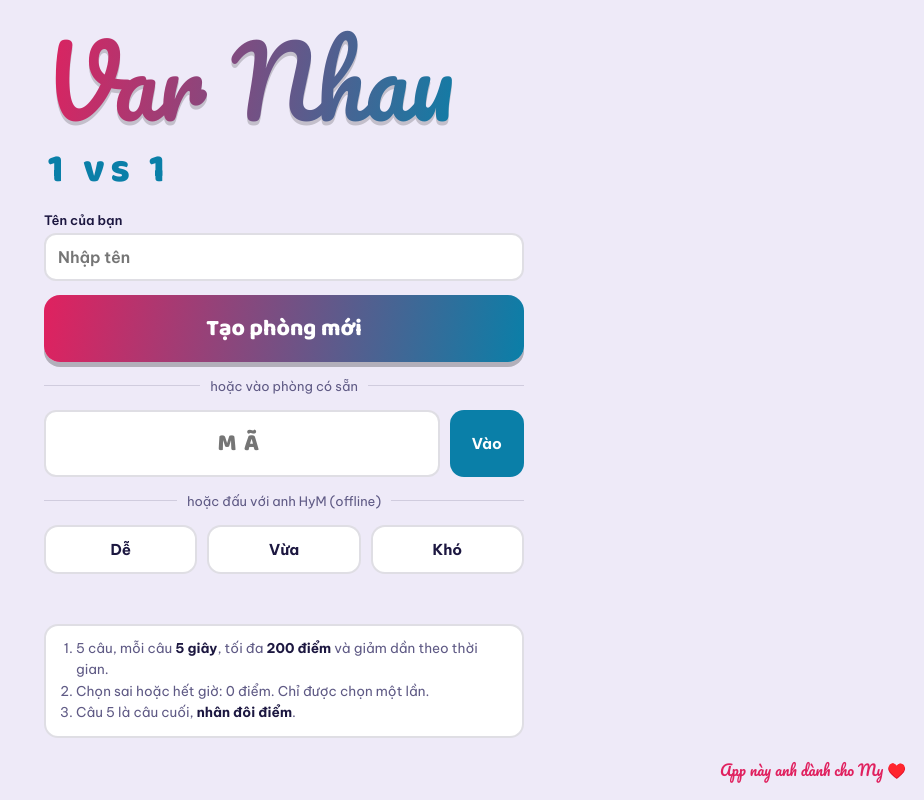
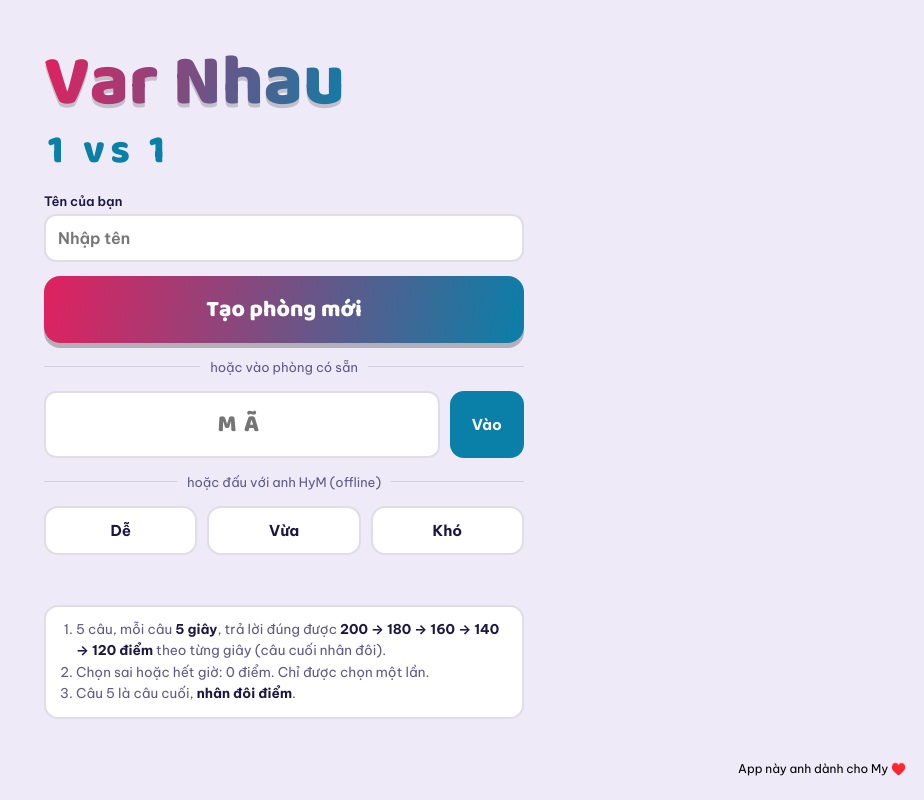
Before and after one commit to Huy150918/Dau-tri-online, a website: page index.html in a window 1280 px wide. Shown: the whole page, without its empty margins (356-1280 px from the left). Drawn offline with Linux system fonts and the light colour scheme.

Commit message:
Update index.html

```diff
--- a/index.html
+++ b/index.html
@@ -17,7 +17,7 @@ button{font:inherit;color:inherit;cursor:pointer;touch-action:manipulation}
 .screen{height:100%;overflow-y:auto;padding:20px 18px 24px;display:flex;flex-direction:column;align-items:center}
 .wrap{width:100%;max-width:480px;margin:auto 0}
 .logo{font-family:"Baloo 2",system-ui,sans-serif;font-weight:800;margin:0 0 22px;line-height:1}
-.logo .a{display:inline-block;font-family:Pacifico,"Baloo 2",cursive;font-weight:400;font-size:clamp(56px,18vw,96px);line-height:1.25;padding:0 .12em .1em 0;background:linear-gradient(100deg,var(--me),var(--op));-webkit-background-clip:text;background-clip:text;color:transparent;-webkit-text-fill-color:transparent;filter:drop-shadow(0 4px 0 rgba(0,0,0,.18))}
+.logo .a{display:inline-block;font-family:"Baloo 2",system-ui,sans-serif;font-weight:800;font-size:clamp(44px,14vw,72px);line-height:1.1;padding:0 .12em .1em 0;background:linear-gradient(100deg,var(--me),var(--op));-webkit-background-clip:text;background-clip:text;color:transparent;-webkit-text-fill-color:transparent;filter:drop-shadow(0 4px 0 rgba(0,0,0,.18))}
 .logo .b{display:inline-block;font-size:clamp(26px,8vw,40px);letter-spacing:.14em;color:var(--op);margin-left:.1em}
 .sub{color:var(--muted);margin:0 0 20px;font-size:15px;line-height:1.5}
 label{display:block;font-size:13px;font-weight:600;margin:0 0 5px}
@@ -32,7 +32,8 @@ input:focus-visible,button:focus-visible{outline:3px solid var(--gold);outline-o
 .joinrow input{text-transform:uppercase;letter-spacing:.3em;text-align:center;font-family:"Baloo 2",sans-serif;font-size:24px;font-weight:800}
 .joinrow .ghost{width:auto;padding:0 20px;background:var(--op);color:#fff;border-color:transparent}
 .bots{display:grid;grid-template-columns:repeat(3,1fr);gap:10px}
-.foot{align-self:stretch;margin-top:18px;text-align:right;font-family:Pacifico,"Baloo 2",cursive;font-weight:400;font-size:15px;color:var(--me)}
+.foot{align-self:stretch;margin-top:18px;text-align:right;font-family:inherit;font-weight:400;font-size:12px;color:#000}
+@media (prefers-color-scheme:dark){.foot{color:var(--ink)}}
 .err{min-height:22px;color:var(--bad);font-weight:600;font-size:14px;margin-top:10px;text-align:center}
 .rules{margin:18px 0 0;padding:12px 14px 12px 30px;border-radius:14px;background:var(--card);border:2px solid var(--line);font-size:13.5px;line-height:1.6;color:var(--muted)}
 .rules b{color:var(--ink)}
@@ -117,7 +118,7 @@ body.final .bar{outline:2px solid var(--gold);outline-offset:2px}
     </div>
     <div class="err" id="err" role="alert"></div>
     <ol class="rules">
-      <li>5 câu, mỗi câu <b>5 giây</b>, tối đa <b>200 điểm</b> và giảm dần theo thời gian.</li>
+      <li>5 câu, mỗi câu <b>5 giây</b>, trả lời đúng được <b>200 → 180 → 160 → 140 → 120 điểm</b> theo từng giây (câu cuối nhân đôi).</li>
       <li>Chọn sai hoặc hết giờ: 0 điểm. Chỉ được chọn một lần.</li>
       <li>Câu 5 là câu cuối, <b>nhân đôi điểm</b>.</li>
     </ol>
@@ -279,7 +280,7 @@ function onRound(d){
   const q=$("#q");
   let c=3;
   (function tick(){
-    if(c>0){q.className="qtext count";q.style.animation="none";void q.offsetWidth;q.style.animation="";q.textContent=String(c);beep(520,.12,"square",.04);c--;later(tick,650);}
+    if(c>0){q.className="qtext count";q.style.animation="none";void q.offsetWidth;q.style.animation="";q.textContent=String(c);beep(520,.12,"square",.04);c--;later(tick,400);}
     else{q.className="qtext";q.textContent="Sẵn sàng…";}
   })();
 }
@@ -296,7 +297,7 @@ function loop(){
   if(t>=MAXT){$("#bar").style.setProperty("--f",0);btns().forEach(b=>b.disabled=true);if(!locked)$("#pot").textContent="Hết giờ!";return;}
   const f=1-t/MAXT;
   $("#bar").style.setProperty("--f",f.toFixed(4));
-  if(!locked)$("#pot").textContent="+"+Math.round(200*(cur.final?2:1)*f);
+  if(!locked){const st=Math.min(4,Math.floor(t/1000));$("#pot").textContent="+"+Math.round(200*(cur.final?2:1)*(1-0.1*st));}
   raf=requestAnimationFrame(loop);
 }
 function pick(k){
```
